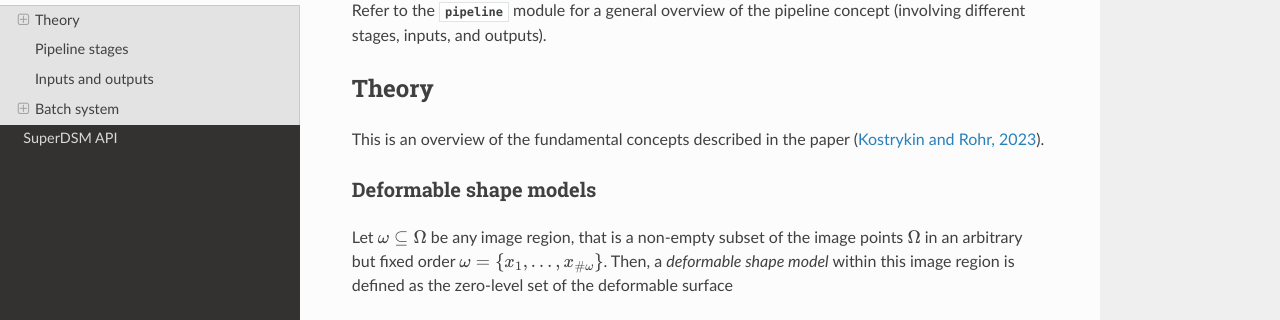
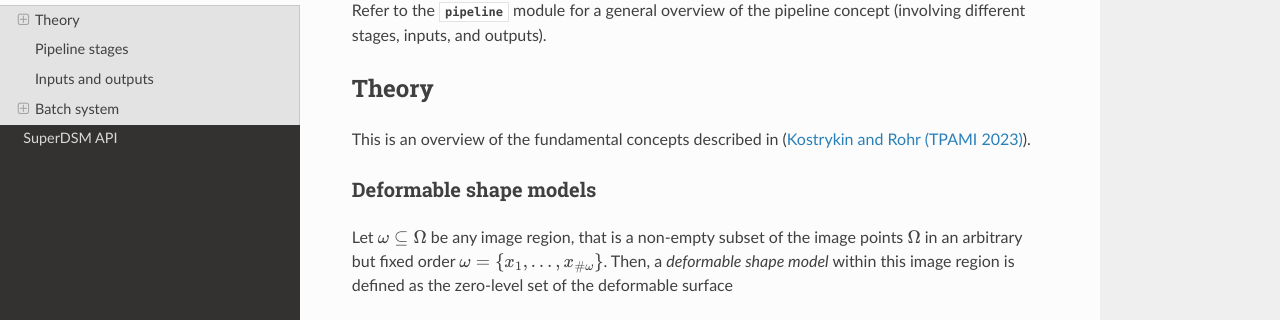
Before and after one commit to BMCV/SuperDSM, a Sphinx documentation site: the page built from docs/source/pipeline.rst, in a window 1280 px wide and 900 px high. Shown: the part 161-481 px from the top of the window. Built offline with Sphinx 7.4.7 and the Read the Docs theme 2.0.0, drawn with Linux system fonts in a browser that asks for light colours.

Commit message:
Update pipeline.rst

```diff
--- a/docs/source/pipeline.rst
+++ b/docs/source/pipeline.rst
@@ -10,7 +10,7 @@ Refer to the :py:mod:`.pipeline` module for a general overview of the pipeline c
 Theory
 ------
 
-This is an overview of the fundamental concepts described in the paper (:ref:`Kostrykin and Rohr, 2023 <references>`).
+This is an overview of the fundamental concepts described in (:ref:`Kostrykin and Rohr (TPAMI 2023) <references>`).
 
 .. _pipeline_theory_dsm:
 
```
